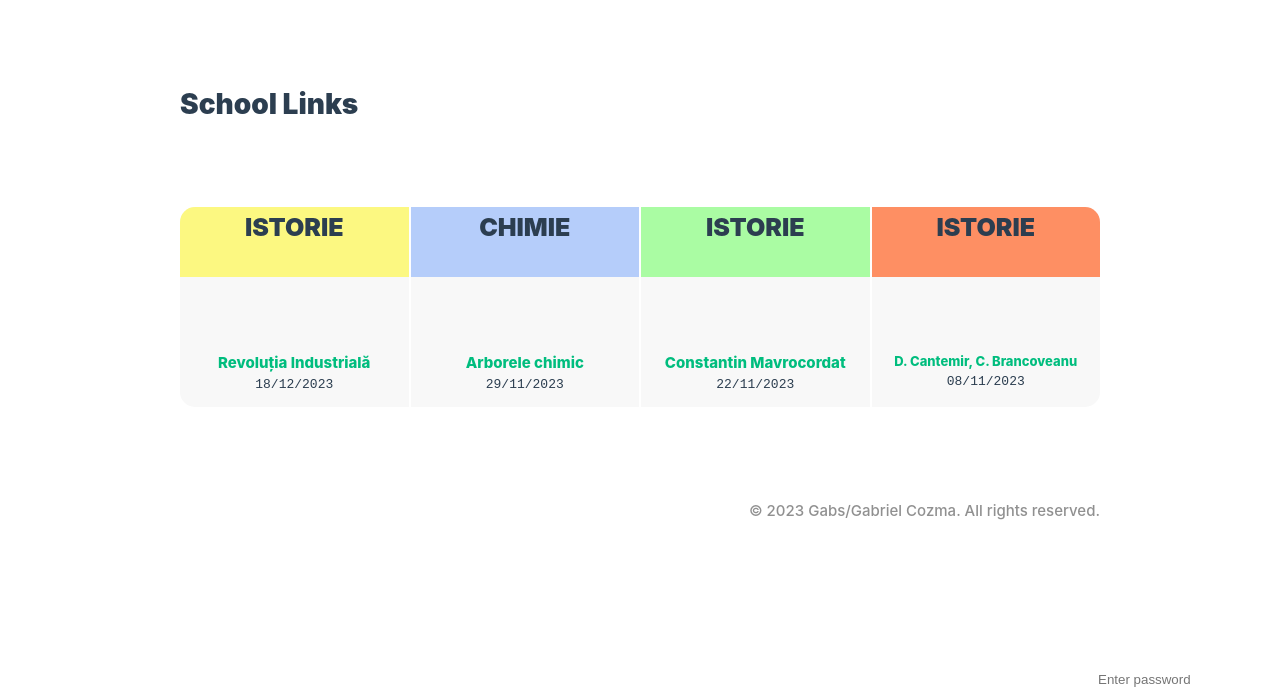
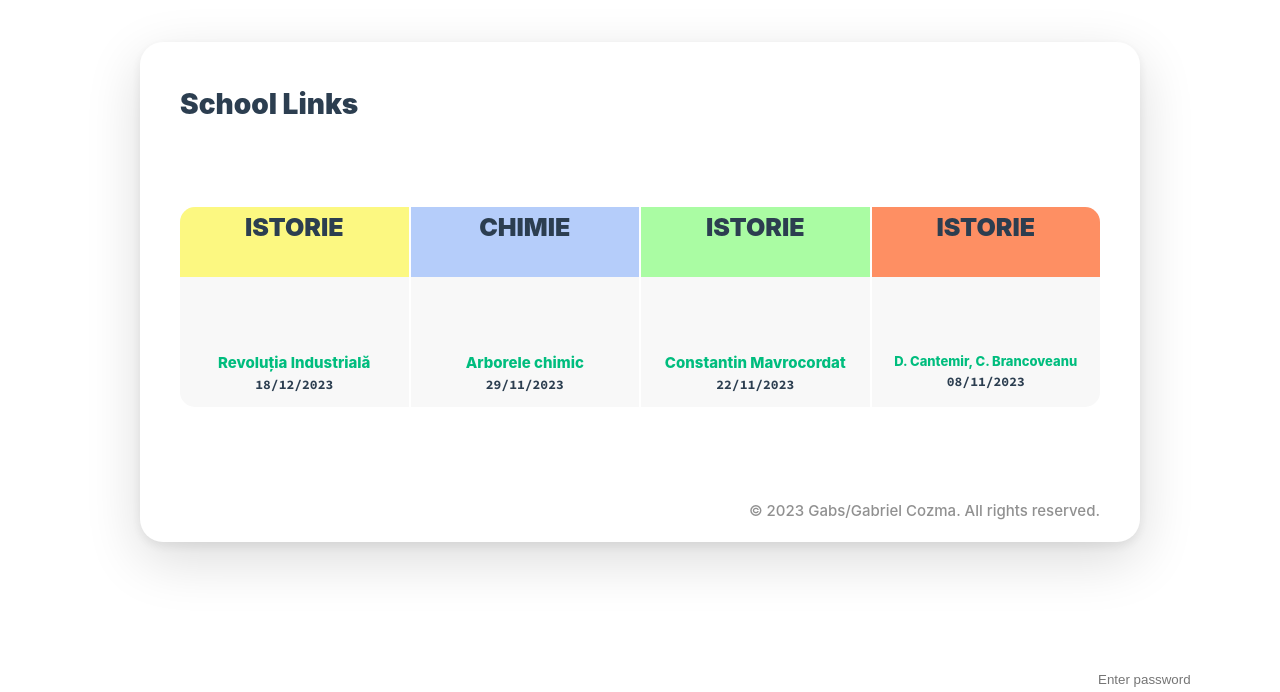
Before and after one commit to GabsEdits/sl, a Vue app: page / in a window 1280 px wide. Shown: the part 108-800 px from the top of the page. Built offline with nearby package versions, Linux system fonts and the light colour scheme; a web font is replaced by a local one.

Commit message:
Updated Styles fixed Mono Fonts

```diff
--- a/src/assets/base.css
+++ b/src/assets/base.css
@@ -83,17 +83,6 @@ body {
   line-height: 1.6;
   font-family:
     'Inter',
-    Inter
-    -apple-system,
-    BlinkMacSystemFont,
-    'Segoe UI',
-    Roboto,
-    Oxygen,
-    Ubuntu,
-    Cantarell,
-    'Fira Sans',
-    'Droid Sans',
-    'Helvetica Neue',
     sans-serif;
   font-size: 15px;
   text-rendering: optimizeLegibility;
--- a/src/components/Section.vue
+++ b/src/components/Section.vue
@@ -45,6 +45,7 @@
   height: 500px;
   padding: 40px;
   background-color: var(--color-background-section);
+  box-shadow: var(--base-shadow);
   border-radius: 23px;
   animation: fadeInAnimation ease 1.5s;
   animation-iteration-count: 1;
@@ -101,7 +102,7 @@
 
 .card .date {
   color: var(--color-text);
-  font-family: "Roboto Mono", monospace;
+  font-family: "Source Code Pro", monospace;
   font-size: 13px;
 }
 
```
